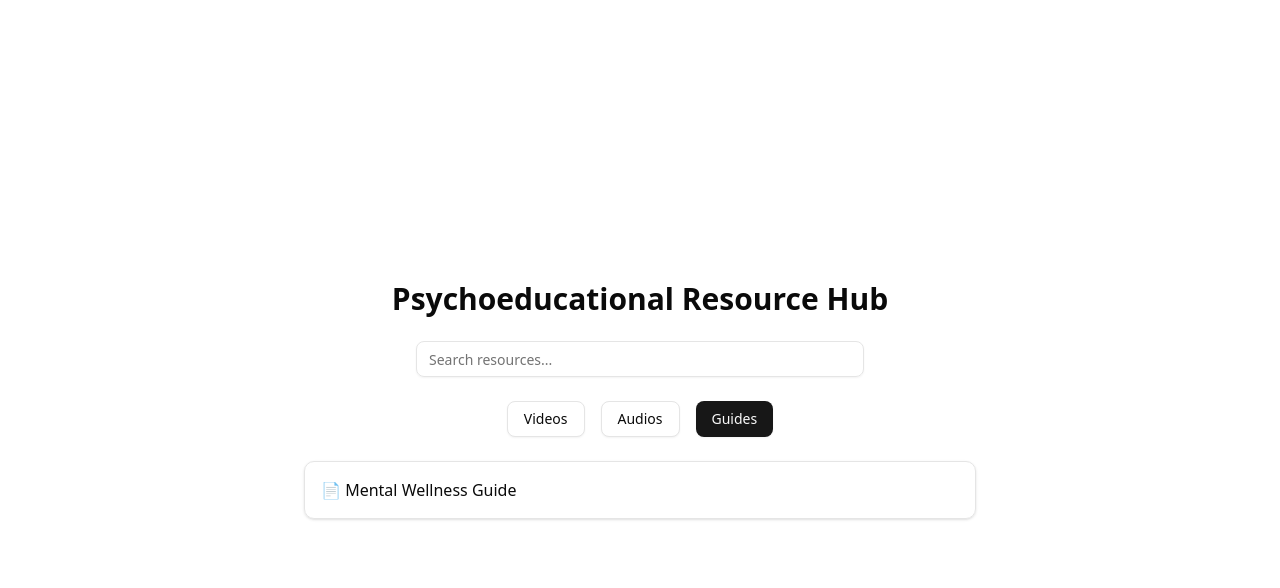
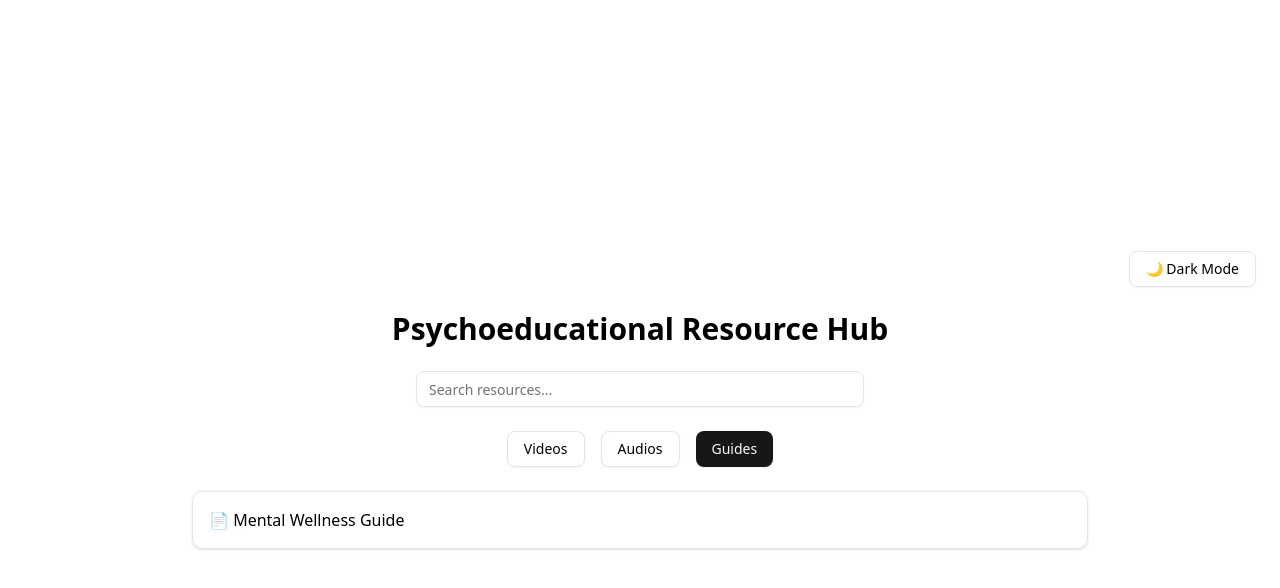
Before and after one commit to Byte-Commune/mental-health-commons, a Next.js app in the folder frontend/: page /resources in a window 1280 px wide. Both pictures are taken after a click on the button "Guides". Shown: the top 588 px of the page. Built offline with nearby package versions, Linux system fonts and the light colour scheme.

Commit message:
feat : dark mode toggle

```diff
--- a/frontend/src/app/resources/page.jsx
+++ b/frontend/src/app/resources/page.jsx
@@ -7,19 +7,30 @@ export default function ResourcePage() {
   const [activeSection, setActiveSection] = useState("videos");
   const [searchTerm, setSearchTerm] = useState("");
   const [debouncedTerm, setDebouncedTerm] = useState("");
+  const [dark, setDark] = useState(false);
 
-  // debouncing user's query
+
   useEffect(() => {
-    console.log(1);
+    const saved = localStorage.getItem("dark-mode") === "true";
+    setDark(saved);
+  }, []);
+
+
+  useEffect(() => {
+    if (dark) {
+      document.documentElement.classList.add("dark");
+    } else {
+      document.documentElement.classList.remove("dark");
+    }
+    localStorage.setItem("dark-mode", dark);
+  }, [dark]);
+
+  // Debouncing user input
+  useEffect(() => {
     const handler = setTimeout(() => {
       setDebouncedTerm(searchTerm);
-      console.log(2);
     }, 300);
-
-    return () => {
-      clearTimeout(handler);
-      console.log("cleared handler because user typed again");
-    };
+    return () => clearTimeout(handler);
   }, [searchTerm]);
 
   const videos = [
@@ -41,15 +52,9 @@ export default function ResourcePage() {
     },
   ];
 
-  const audios = [
-    { title: "Relaxation Audio", src: "/audio/*" }, // from public folder
-  ];
+  const audios = [{ title: "Relaxation Audio", src: "/audio/*" }];
+  const guides = [{ title: "Mental Wellness Guide", file: "/guides/wellness-guide.pdf" }];
 
-  const guides = [
-    { title: "Mental Wellness Guide", file: "/guides/wellness-guide.pdf" },
-  ];
-
-  // Filter based on debouncedTerm
   const filteredVideos = videos.filter((v) =>
     v.title.toLowerCase().includes(debouncedTerm.toLowerCase())
   );
@@ -61,7 +66,15 @@ export default function ResourcePage() {
   );
 
   return (
-    <main className="flex flex-col items-center justify-center min-h-screen p-6 space-y-6">
+    <main className="flex flex-col items-center justify-center min-h-screen p-6 space-y-6 bg-white dark:bg-gray-900 text-black dark:text-white transition-colors duration-300">
+      <Button
+        variant="outline"
+        onClick={() => setDark(!dark)}
+        className="self-end"
+      >
+        {dark ? "☀️ Light Mode" : "🌙 Dark Mode"}
+      </Button>
+
       <h1 className="text-3xl font-bold">Psychoeducational Resource Hub</h1>
 
       <Input
@@ -92,29 +105,22 @@ export default function ResourcePage() {
         </Button>
       </div>
 
-      <div className="w-full max-w-2xl">
+      <div className="w-full max-w-4xl">
         {activeSection === "videos" && (
-          <div className="grid grid-cols-1 md:grid-cols-2 lg:grid-cols-3 xl:grid-cols-4 gap-6">
+          <div className="grid grid-cols-1 sm:grid-cols-2 gap-6">
             {filteredVideos.length > 0 ? (
               filteredVideos.map((vid, i) => (
-                <div key={i} className="w-full">
-                  <div className="w-full aspect-video">
-                    <iframe
-                      src={vid.embed}
-                      title={vid.title}
-                      className="w-full h-full rounded-xl shadow-lg"
-                      allowFullScreen
-                    />
-                  </div>
-                  <p className="mt-2 text-lg font-semibold text-left line-clamp-2">
-                    {vid.title}
-                  </p>
+                <div key={i} className="w-full aspect-video">
+                  <iframe
+                    src={vid.embed}
+                    title={vid.title}
+                    className="w-full h-full rounded-xl shadow"
+                    allowFullScreen
+                  />
                 </div>
               ))
             ) : (
-              <p className="text-gray-500 text-center col-span-full">
-                No videos found.
-              </p>
+              <p className="text-gray-500 text-center">No videos found.</p>
             )}
           </div>
         )}
@@ -145,7 +151,7 @@ export default function ResourcePage() {
                   key={i}
                   href={guide.file}
                   target="_blank"
-                  className="block p-4 border rounded-lg shadow hover:bg-gray-100"
+                  className="block p-4 border rounded-lg shadow hover:bg-gray-100 dark:hover:bg-gray-800"
                 >
                   📄 {guide.title}
                 </a>
```
